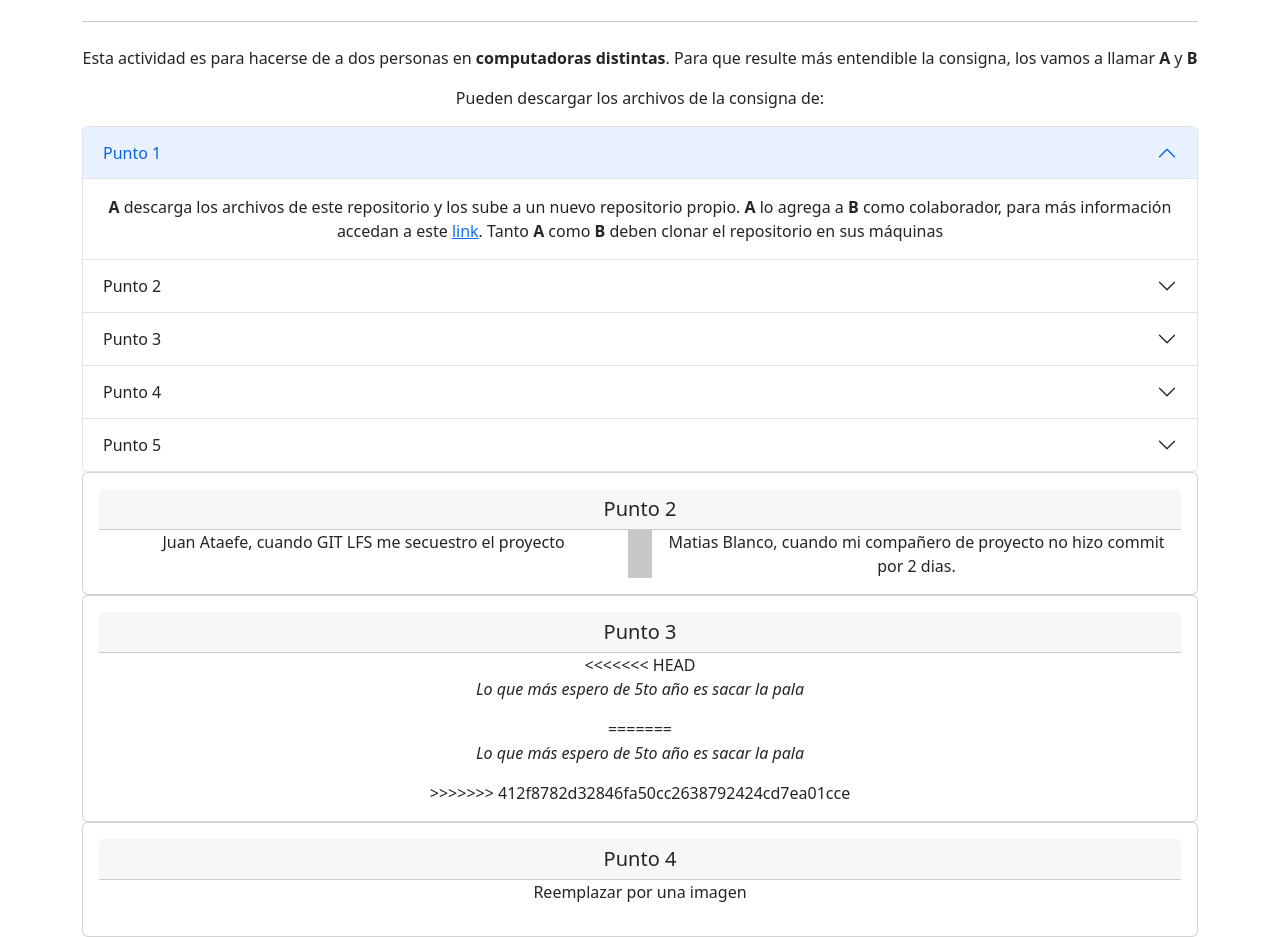
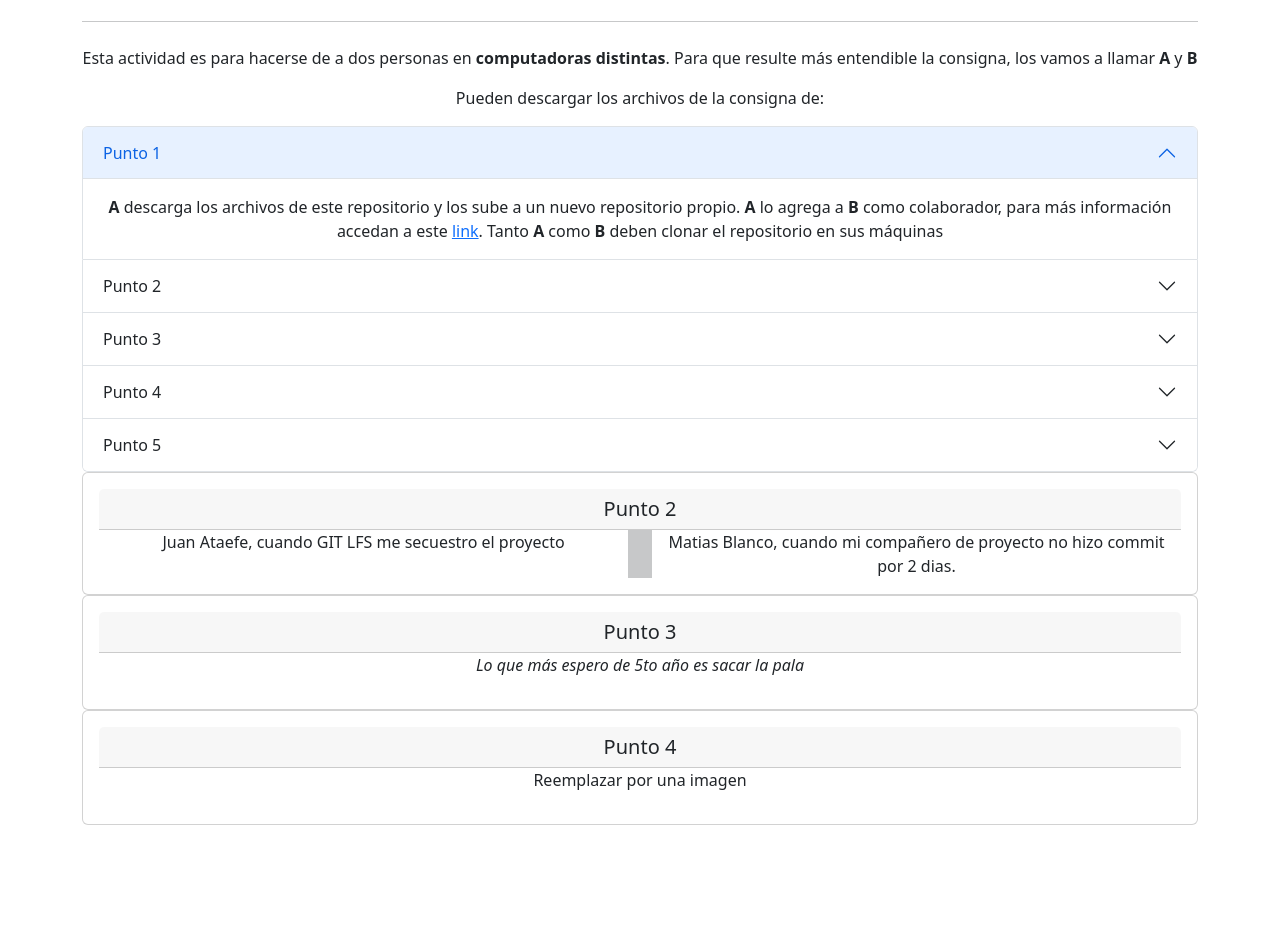
Before and after one commit to MatiasBlanco0/Actividad-Git, a plain HTML site: page index.html in a window 1280 px wide. Shown: the part 108-1045 px from the top of the page. After the commit the page ends 933 px from the top, so only its background shows below. Drawn offline with nearby package versions, Linux system fonts and the light colour scheme.

Commit message:
Borre algo que agro vs code cuando hubo conflicto

```diff
--- a/index.html
+++ b/index.html
@@ -97,11 +97,7 @@
       <div class="card">
             <div class="card-body">
             <h5 class="card-header">Punto 3</h5>
-<<<<<<< HEAD
             <p><i>Lo que más espero de 5to año es sacar la pala</i></p>
-=======
-            <p><i>Lo que más espero de 5to año es sacar la pala</i></p>
->>>>>>> 412f8782d32846fa50cc2638792424cd7ea01cce
             </div>
       </div>
       <div class="card">
```
